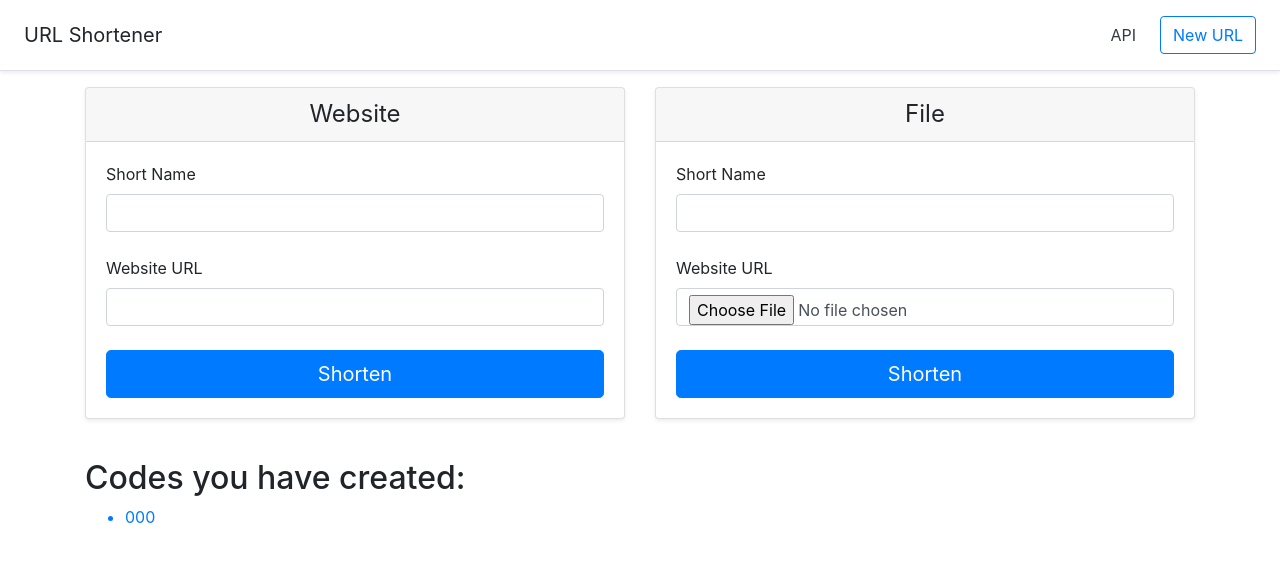
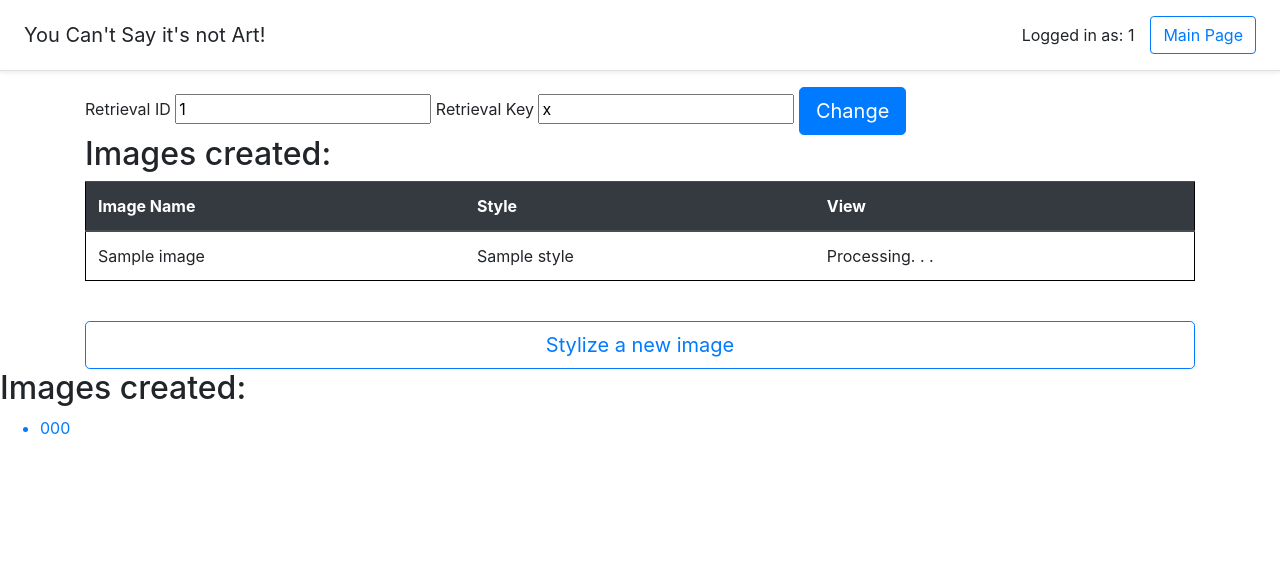
Before and after one commit to NathanTarbox/seng6285-stylizer, a Flask app: template templates/home.html in a window 1280 px wide. Shown: the top 562 px of the page. Run offline with Flask 2, Linux system fonts and the light colour scheme; the template is opened without the code that fills it: most values are stand-ins (such as "Sample title", 1, 10 or a date in 2020); some libraries are stand-ins or nearby versions.

Commit message:
Basic configuraton - restored json

```diff
--- a/app.py
+++ b/app.py
@@ -1,68 +1,147 @@
-from flask import Flask, render_template, request, redirect, url_for, flash, abort, session, jsonify
+from flask import Flask, render_template, request, redirect, url_for, flash, abort, session, jsonify, make_response
 import json
 import os.path
 from werkzeug.utils import secure_filename
+import boto3
+from boto3.dynamodb.conditions import Key, Attr
+import uuid
+import RandomNamer
 
 app = Flask(__name__)
 app.secret_key = b"g\xfe\xd4\xac\x19U\xc7\x14\xa89\x89/'F\xd5a"
 
 STATIC_DIRECTORY = os.path.join(os.path.dirname(os.path.realpath(__file__)), 'static', 'user_files')
 
+@app.route('/favicon.ico')
+def favicon():
+    return send_from_directory(os.path.join(app.root_path, 'static'),
+                               'favicon.ico', mimetype='image/vnd.microsoft.icon')
+
 @app.route('/')
 def home():
-    uid = request.cookies.get('userID')
+    uid = request.cookies.get('uid')
     secret = request.cookies.get('secret')
+    images = []
     if uid == None:
-        uid = "unset"
+        uid = RandomNamer.getName()
+        secret = randomString()
+        resp = make_response(redirect(url_for('home')))
+        resp.set_cookie('uid', value=uid, max_age=60*60*24*365*2)
+        resp.set_cookie('secret', value=secret, max_age=60*60*24*365*2)
+        return resp
+    else:
+        images = loadDataForUser(uid, secret)
 
-    return render_template('home.html', codes=session.keys(), uid=uid)
 
-@app.route('/your-url', methods=['GET', 'POST'])
-def your_url():
-    if request.method == 'POST':
-        urls = {}
+    return render_template('home.html', images=images, uid=uid, secret=secret)
 
-        if os.path.exists('urls.json'):
-            with open('urls.json', 'r') as url_file:
-                urls = json.load(url_file)
+def loadDataForUser(user, secret):
 
-        if request.form['code'] in urls.keys():
-            flash('That short name has already been taken.  Please select another name.')
-            return redirect(url_for('home'))
+#     dynDB = boto3.resource('dynamodb')
+#     table = dynDB.Table('stylizer_records')
+#     uid = request.cookies.get('uid')
+#     response = table.query(
+#         KeyConditionExpression=Key('uid').eq(uid) & Key('secret').eq(request.cookies.get('secret'))
+#     )
+#     data = []
+#     for item in response:
 
-        if 'url' in request.form.keys():
-            urls[request.form['code']] = {'url': request.form['url']}
-        else:
-            f = request.files['file']
-            full_name = request.form['code'] + secure_filename(f.filename)
-            f.save(os.path.join(STATIC_DIRECTORY, full_name))
-            urls[request.form['code']] = {'file': full_name}
+# Loading from JSON for now.
+    data = []
+    if os.path.exists("urls.json"):
+        with open('urls.json', 'r') as url_file:
+            urls = json.load(url_file)
+        if user in urls.keys():
+            if secret in urls[user].keys():
+                data = urls[user][secret]
+    return data
 
-        with open('urls.json', 'w') as url_file:
-            json.dump(urls, url_file)
-            session[request.form['code']] = True
 
-        return render_template("your_url.html", code=request.form['code'] )
-    if request.method == 'GET':
-        return redirect(url_for('home'))
 
-@app.route("/<string:code>")
-def redirect_to_url(code):
+@app.route('/set-id', methods=['POST'])
+def set_id():
+    uid = request.cookies.get('uid')
+    newuid = request.form['newuid']
+    secret = request.form['secret']
+    resp = make_response(render_template('set_id.html', uid=uid, newuid=newuid, secret=secret))
+    return resp
+
+@app.route('/update-id', methods=['POST'])
+def update_id():
+    newuid = request.form['newuid']
+    newsecret = request.form['newsecret']
+    resp = make_response(redirect(url_for('home')))
+    resp.set_cookie('uid', value=newuid, max_age=60*60*24*365*2)
+    resp.set_cookie('secret', value=newsecret, max_age=60*60*24*365*2)
+    return resp
+
+@app.route('/style-new')
+def style_new():
+
+    return render_template('style_image.html')
+
+@app.route('/proc', methods=['POST'])
+def proc():
+    # Was using this section as a test function to iterate through AWS integration.
+    # Below is jumbled junk at the moment
+
+    # Record into DynamoDB
+    # dynDB = boto3.resource('dynamodb')
+    # table = dynDB.Table('stylizer_records')
+    # response = table.put_item(
+    #     Item={
+    #         'guid':str(uuid.uuid1()),
+    #         'uid':request.cookies.get('uid'),
+    #         'secret':request.cookies.get('secret'),
+    #         'style': request.form['convertStyle'],
+    #         's3-image-path':'seng6285-project/' + secure_filename(f.filename),
+    #         's3-product-url':None
+    #     }
+    # )
+    # record user, secret, style, s3-image-url, s3-product-url (as "in-process") to dynamodb
+    # call method with style
+    # move output to s3
+    userID = request.cookies.get('uid')
+    userKey = request.cookies.get('secret')
+
+    urls = {}
+    # Loads json - block won't exist in RDS version
     if os.path.exists('urls.json'):
         with open('urls.json', 'r') as url_file:
             urls = json.load(url_file)
-        if code in urls.keys():
-            if 'url' in urls[code].keys():
-                return redirect(urls[code]['url'])
-            else:
-                return redirect(url_for('static', filename='user_files/'+urls[code]['file']))
-    return abort(404)
+
+
+    # File into S3:
+    # Need to set up your AWSCLI and run 'aws config' before this will work
+    # s3 = boto3.resource('s3')
+    # f = request.files['file']
+    # filename = request.form['convertStyle'] + "_" + secure_filename(f.filename)
+    # s3.Bucket('seng6285-project').put_object(Key=filename, Body=f)
+
+
+    # Remove json and local file version of this when connected to AWS
+    f = request.files['file']
+    save_name = request.form['convertStyle'] + secure_filename(f.filename)
+    f.save(os.path.join(STATIC_DIRECTORY, save_name))
+    if userID not in urls.keys():
+        urls[userID] = {}
+    if userKey not in urls[userID].keys():
+        urls[userID][userKey] = []
+
+    urls[userID][userKey].append({'name': secure_filename(f.filename), 'style':request.form['convertStyle'], 'url':None})
+
+    with open('urls.json', 'w') as url_file:
+        json.dump(urls, url_file)
+
+    return redirect(url_for('home'))
+
+
 
 @app.errorhandler(404)
 def page_not_found(error):
     return render_template('page_not_found.html'), 404
 
-
-@app.route("/api")
-def session_api():
-    return jsonify(list(session.keys()))
+def randomString(stringLength=10):
+    """Generate a random string of fixed length """
+    letters = string.ascii_lowercase
+    return ''.join(random.choice(letters) for i in range(stringLength))
--- a/templates/base.html
+++ b/templates/base.html
@@ -8,18 +8,20 @@
 
   <!-- Bootstrap CSS -->
   <link rel="stylesheet" href="{{ url_for('static', filename='bootstrap.min.css') }}">
-
+  <link rel="shortcut icon" href="{{ url_for('static', filename='favicon.ico') }}">
   <title>{% block title %}{% endblock %}</title>
 </head>
 
 <body>
 
   <div class="d-flex flex-column flex-md-row align-items-center p-3 px-md-4 mb-3 bg-white border-bottom shadow-sm">
-    <h5 class="my-0 mr-md-auto font-weight-normal">URL Shortener</h5>
+    <h5 class="my-0 mr-md-auto font-weight-normal">You Can't Say it's not Art!</h5>
+
     <nav class="my-2 my-md-0 mr-md-3">
-      <a class="p-2 text-dark" href="{{ url_for('session_api') }}">API</a>
+      Logged in as: {{ uid }}
     </nav>
-    <a class="btn btn-outline-primary" href="{{ url_for('home') }}">New URL</a>
+
+    <a class="btn btn-outline-primary" href="{{ url_for('home') }}">Main Page</a>
   </div>
 
 
--- a/templates/home.html
+++ b/templates/home.html
@@ -1,48 +1,47 @@
 {% extends 'base.html' %}
 
-{% block title %}URL Shortener{% endblock %}
+{% block title %}Image styling via Machine Learning{% endblock %}
 
 {% block main %}
 
+<div class="container">
+  <form action="set-id" method="post">
+    <label for="uid">Retrieval ID</label>
+    <input type="text" name="newuid" id="newuid" value="{{uid}}" required>
+    <label for="secret">Retrieval Key</label>
+    <input type="text" name="secret" id="secret" value="{{secret}}" required>
+    <button class="btn btn-primary btn-lg" type="submit">Change</button>
+  </form>
+</div>
+
 
 <div class="container">
-  <div class="card-deck mb-3">
-    <div class="card mb-4 shadow-sm">
-      <div class="card-header">
-        <h4 class="my-0 font-weight-normal text-center">Website</h4>
-      </div>
-      <div class="card-body">
-        <form action="your-url" method="post">
-          <label for="code">Short Name</label>
-          <input type="text" class="form-control" name="code" id="code" value="" required>
-          <br>
-          <label for="url">Website URL</label>
-          <input type="url" class="form-control" name="url" id="url" value="" required>
-          <br>
-          <button class="btn btn-primary btn-lg btn-block" type="submit">Shorten</button>
-        </form>
-      </div>
-    </div>
-    <div class="card mb-4 shadow-sm">
-      <div class="card-header">
-        <h4 class="my-0 font-weight-normal text-center">File</h4>
-      </div>
-      <div class="card-body">
-        <form action="your-url" method="post" enctype="multipart/form-data">
-          <label for="code">Short Name</label>
-          <input type="text" class="form-control" name="code" id="code" value="" required>
-          <br>
-          <label for="long_url">Website URL</label>
-          <input type="file" class="form-control" name="file" id="file" required>
-          <br>
-          <button class="btn btn-primary btn-lg btn-block" type="submit">Shorten</button>
-        </form>
-      </div>
-    </div>
+
+  <h2>Images created:</h2>
+  <table class="table table-hover" style="border: 1px solid black">
+    <thead class="thead-dark">
+      <tr><th>Image Name</th><th>Style</th><th>View</th></tr>
+    </thead>
+    {% for image in images %}
+    <tr>
+      <td>{{image['name']}}</td>
+      <td>{{image['style']}}</td>
+      <td>
+        {% if 'url' not in image.keys() or image['url'] is none %}
+        Processing. . .
+        {% else %}
+        <a href="{{image['url']}}" target="_blank">View</a>
+        {% endif %}
+      </td>
+    </tr>
+    {% endfor %}
+  </table>
+  <br>
+  <a class="btn btn-outline-primary btn-lg btn-block" href="{{ url_for('style_new') }}">Stylize a new image</a>
   </div>
 
   {% if codes %}
-  <h2>Codes you have created:</h2>
+  <h2>Images created:</h2>
   <ul>
     {% for code in codes %}
     <a href="{{ url_for('redirect_to_url', code=code) }}">
--- a/urls.json
+++ b/urls.json
@@ -1 +1 @@
-{"go": {"url": "http://google.com"}, "sm": {"file": "smSailor_moon.jpg"}, "gogo": {"url": "http://google.com"}}
+{"webby": {"rice": [{"name": "imag3", "style": "raw", "url": "http://google.com"}]}, "ray": {"r": [{"name": "smSailor_moon.jpg", "style": "sailormoon", "url": "https://i.imgur.com/hOqe6xQ.jpeg"}, {"name": "arianna", "style": "grande", "url": "http://s1.favim.com/orig/150106/ariana-grande-beautiful-beauty-big-smile-Favim.com-2362641.png"}, {"name": "Cubism26.jpg", "style": "udnie", "url": null}, {"name": "man-walking-toward-camera.jpg", "style": "starry", "url": null}]}}
```
Also changed, not shown: RandomNamer.py (added, +116 -0 lines), templates/set_id.html (added, +19 -0 lines), templates/style_image.html (added, +50 -0 lines), templates/your_url.html (deleted, +0 -25 lines), static/favicon.ico (added).
